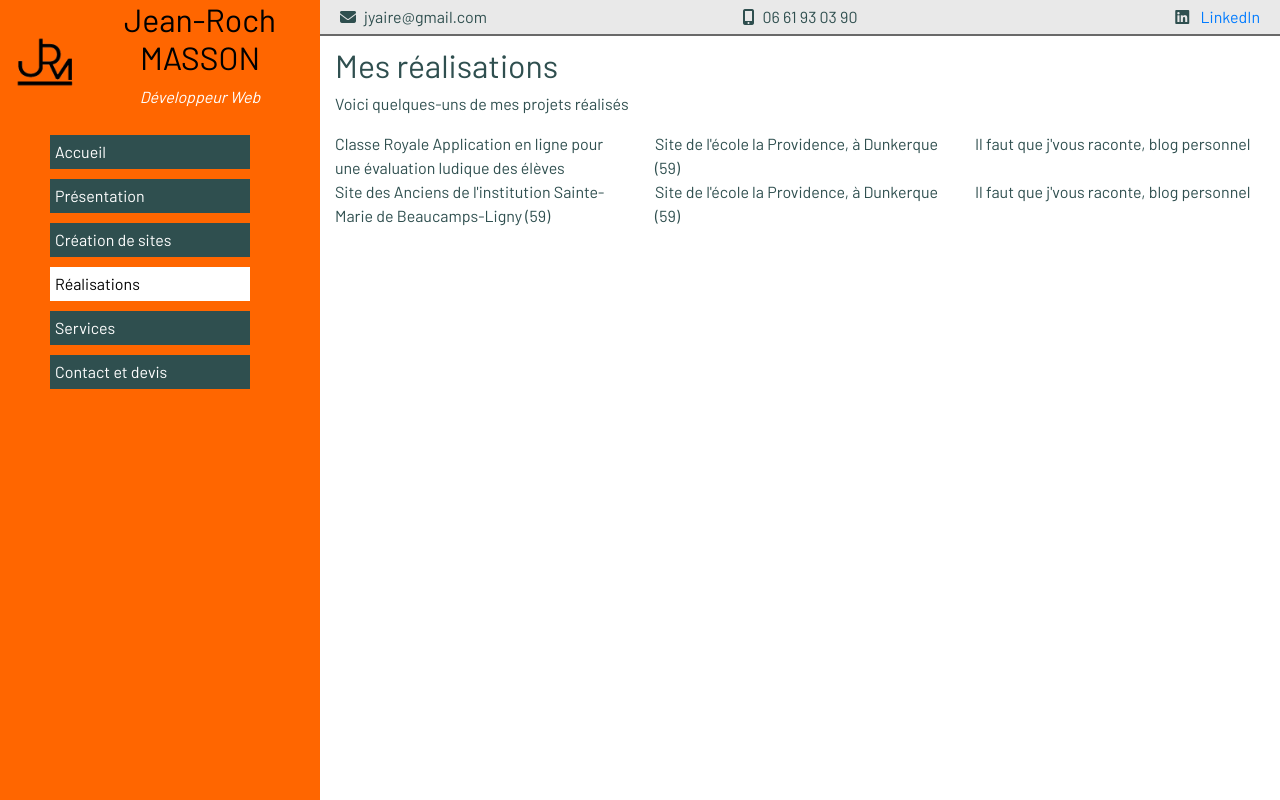
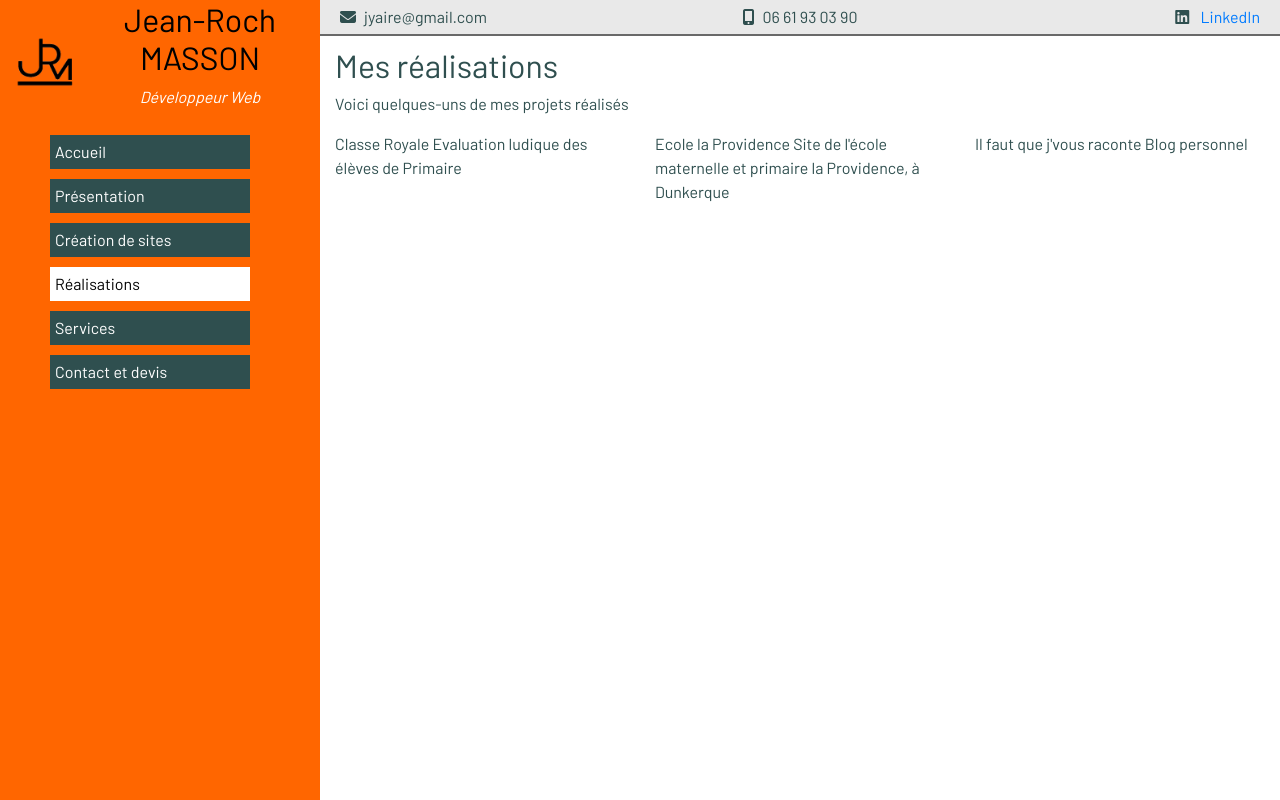
Before and after one commit to jyaire/jyaire, an Angular app: page /portfolio in a window 1280 px wide. Built offline with nearby package versions, Linux system fonts and the light colour scheme.

Commit message:
Add an array of datas for website in portfolio component

```diff
--- a/src/app/portfolio/portfolio.component.html
+++ b/src/app/portfolio/portfolio.component.html
@@ -1,23 +1,8 @@
 <h2>Mes réalisations</h2>
 <p>Voici quelques-uns de mes projets réalisés</p>
 <div class="row">
-    <div class="col-4">
-        Classe Royale
-        Application en ligne pour une évaluation ludique des élèves
-    </div>
-    <div class="col-4">
-        Site de l'école la Providence, à Dunkerque (59)
-    </div>
-    <div class="col-4">
-        Il faut que j'vous raconte, blog personnel
-    </div>
-    <div class="col-4">
-        Site des Anciens de l'institution Sainte-Marie de Beaucamps-Ligny (59)
-    </div>
-    <div class="col-4">
-        Site de l'école la Providence, à Dunkerque (59)
-    </div>
-    <div class="col-4">
-        Il faut que j'vous raconte, blog personnel
+    <div *ngFor="let website of websites" class="col-4">
+        {{ website.name }}
+        {{ website.description }}
     </div>
 </div>
--- a/src/app/portfolio/portfolio.component.ts
+++ b/src/app/portfolio/portfolio.component.ts
@@ -1,4 +1,5 @@
 import { Component, OnInit } from '@angular/core';
+import {Website} from '../website';
 
 @Component({
   selector: 'app-portfolio',
@@ -9,6 +10,27 @@ export class PortfolioComponent implements OnInit {
 
   constructor() { }
 
+  websites:Website[] = [
+    {
+      id: 1,
+      name: 'Classe Royale',
+      description: 'Evaluation ludique des élèves de Primaire',
+      link: 'http://jejoueenclasse.fr/classeroyale/',
+    },
+    {
+      id: 2,
+      name: 'Ecole la Providence',
+      description: "Site de l'école maternelle et primaire la Providence, à Dunkerque",
+      link: 'http://jejoueenclasse.fr/classeroyale/',
+    },
+    {
+      id: 3,
+      name: "Il faut que j'vous raconte",
+      description: "Blog personnel",
+      link: 'http://mapoupoule.free.fr',
+    },
+  ]
+
   ngOnInit(): void {
   }
 
```
Also changed, not shown: src/app/website.ts (+4 -3 lines).
